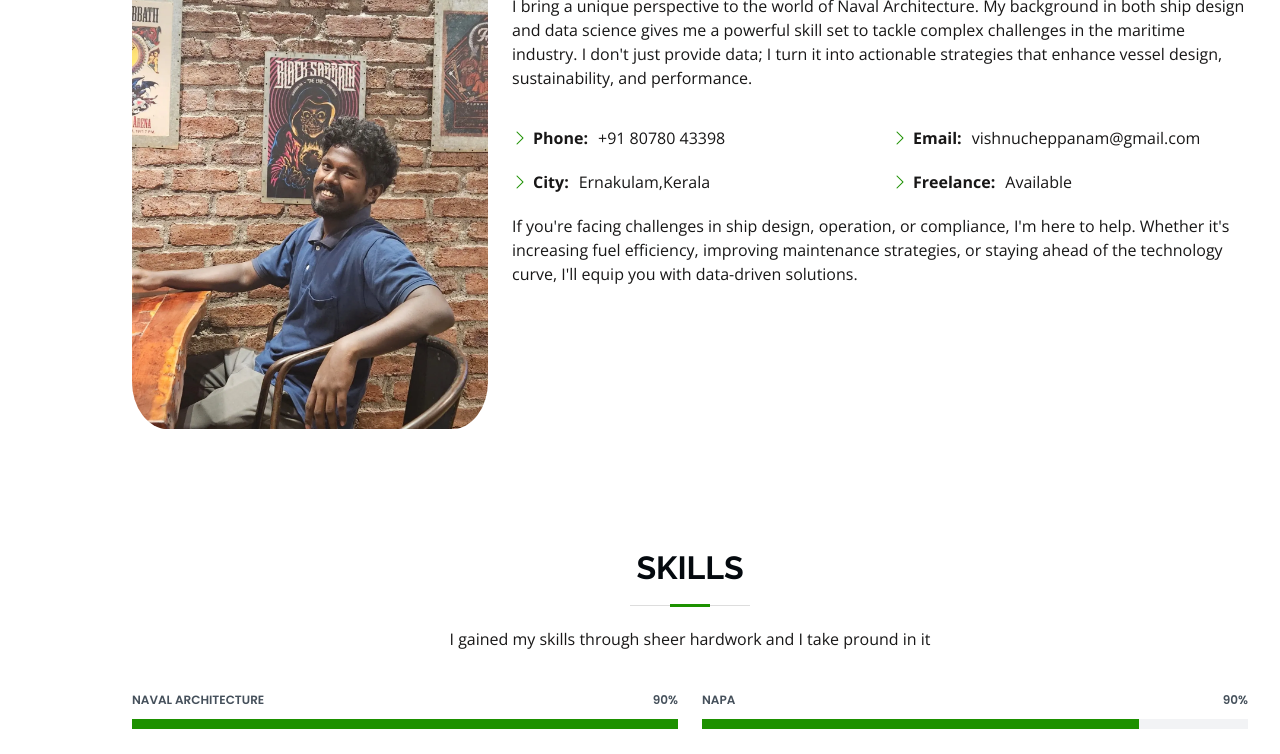
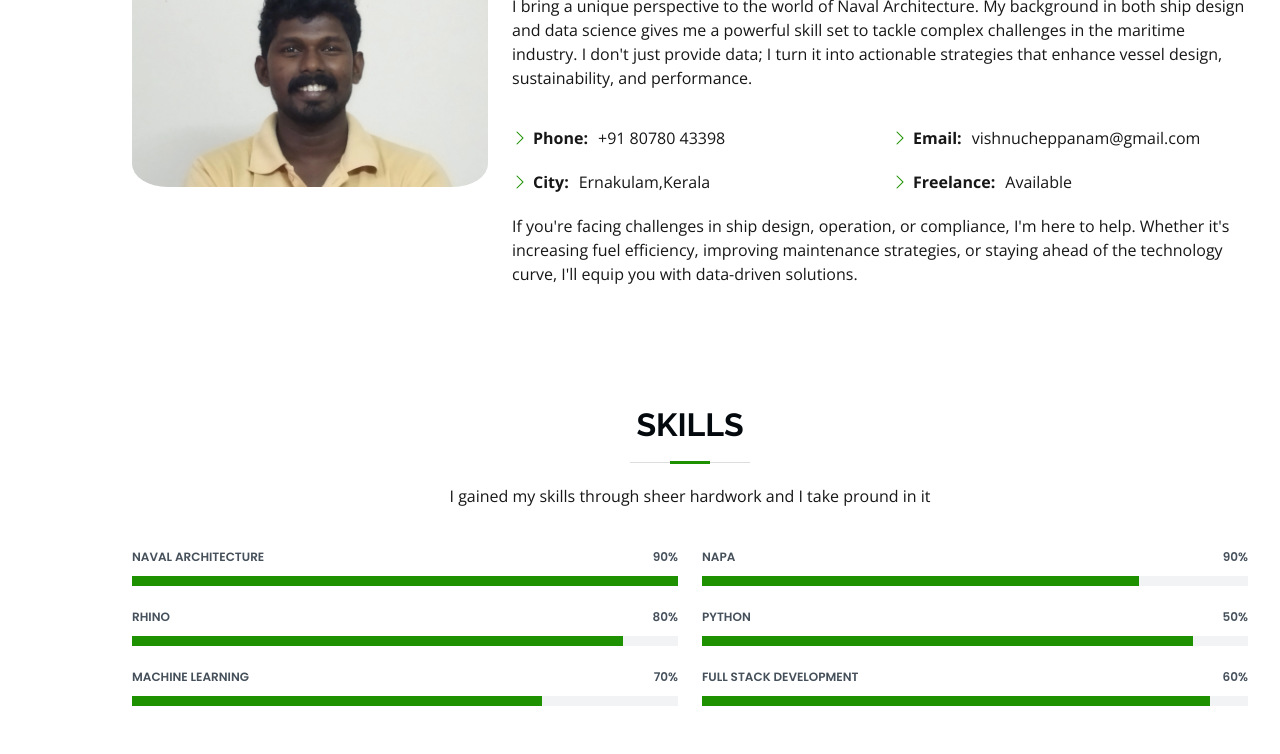
Before and after one commit to vishnuprksh/vishnuprksh, a plain HTML site: page index.html in a window 1280 px wide. Shown: the part 1014-1768 px from the top of the page. Drawn offline with nearby package versions, Linux system fonts and the light colour scheme.

Commit message:
image updated

```diff
--- a/index.html
+++ b/index.html
@@ -91,7 +91,7 @@
 
         <div class="row">
           <div class="col-lg-4">
-            <img src="assets/img/vishnuprakash_photo.webp" class="img-fluid" alt="">
+            <img src="assets/img/vishnuprakash_image.webp" class="img-fluid" alt="">
           </div>
           <div class="col-lg-8 pt-4 pt-lg-0 content">
             <h3>Vishnu Prakash</h3>
```
Also changed, not shown: assets/img/vishnuprakash_image.webp (added).
